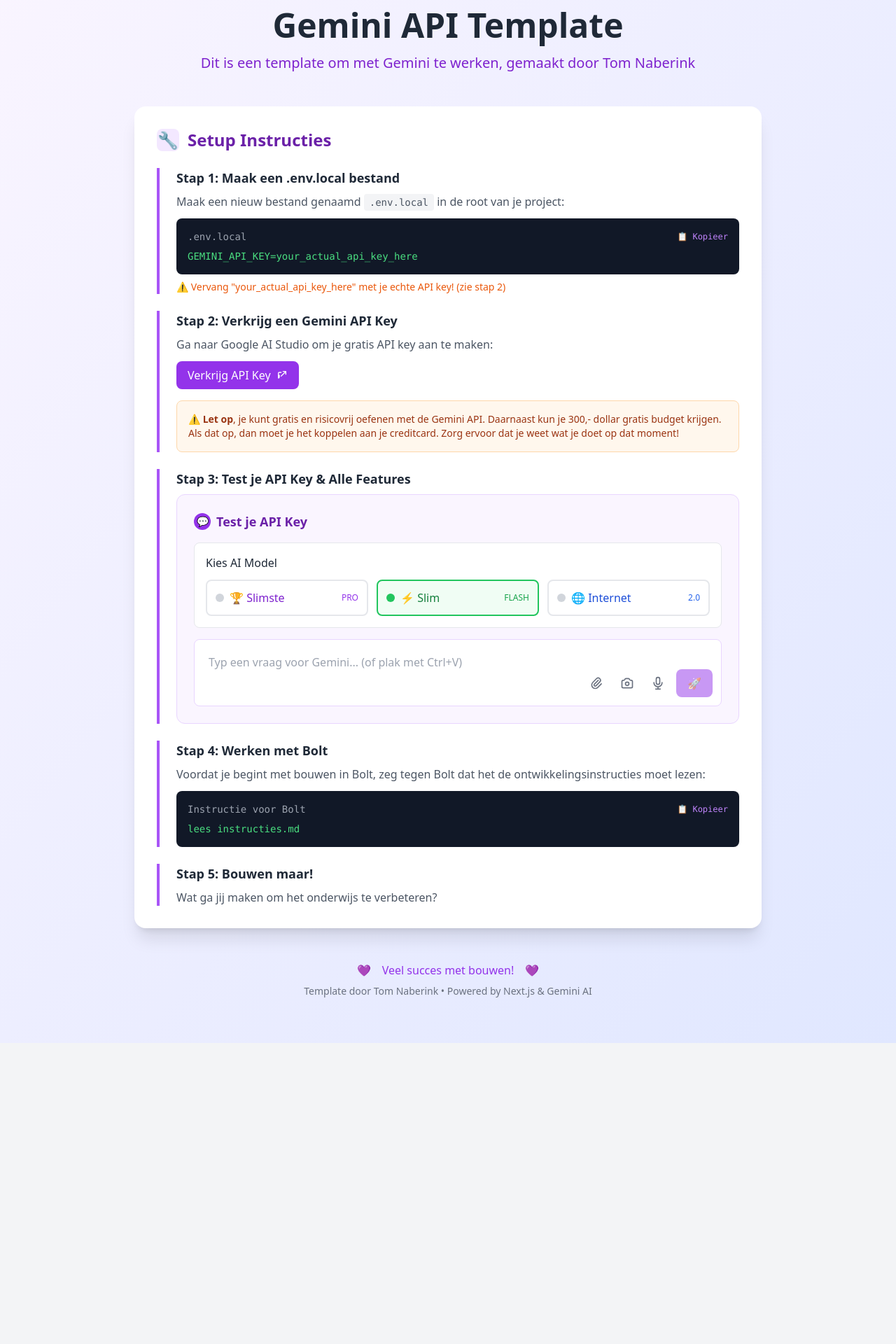
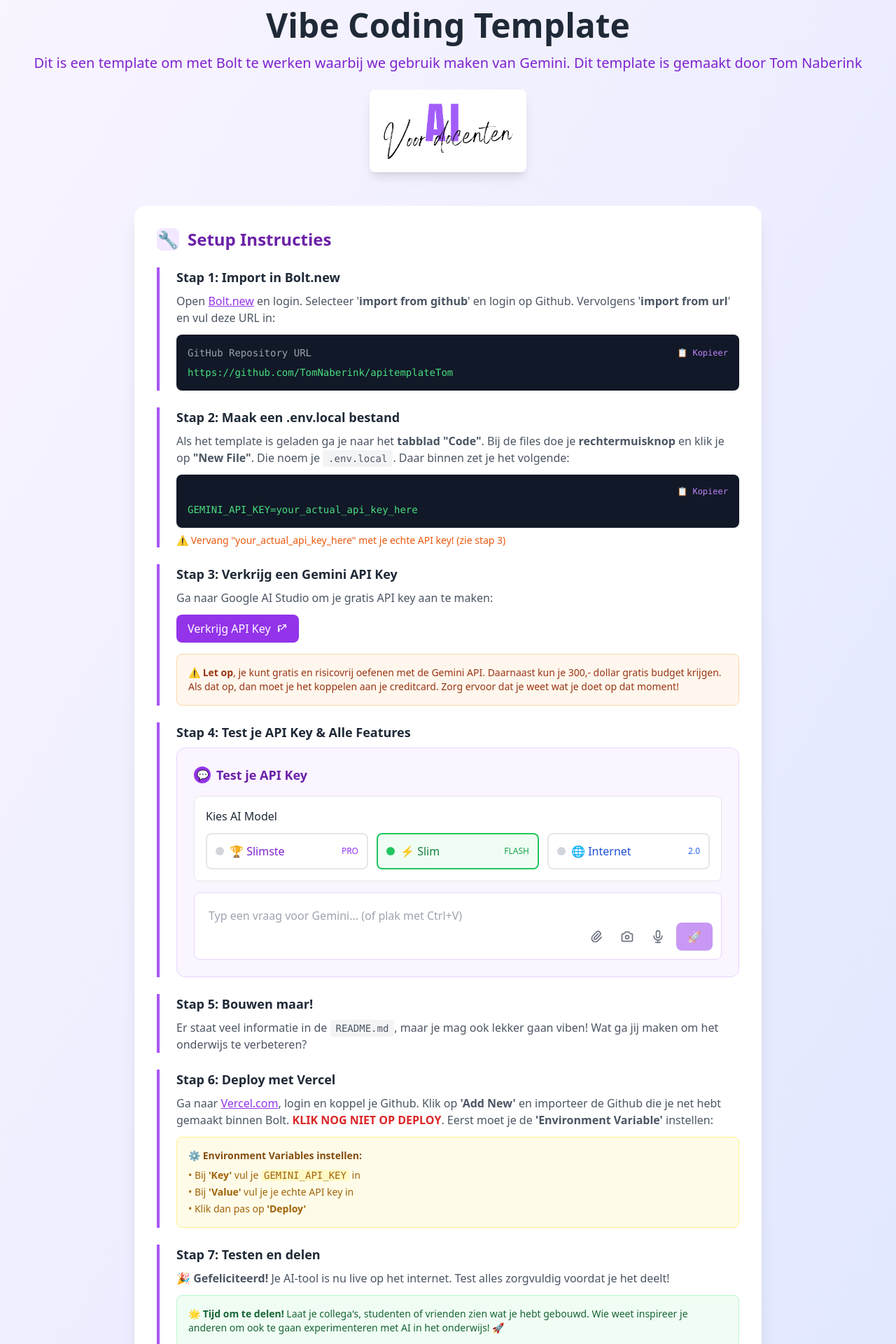
Before and after one commit to freddyvangeel/EducationTemplate, a Next.js app: page / in a window 1280 px wide. Shown: the part 140-2060 px from the top of the page at 70% size. Before the commit the page ends 1630 px from the top, so only its background shows below. Built offline with nearby package versions, Linux system fonts and the light colour scheme.

Commit message:
Update naar Vibe Coding Template met Bolt.new workflow

```diff
--- a/src/app/page.tsx
+++ b/src/app/page.tsx
@@ -1,5 +1,6 @@
 import TestChatBot from '@/components/TestChatBot'
 import CopyButton from '@/components/CopyButton'
+import Image from 'next/image'
 
 export default function Home() {
   return (
@@ -14,12 +15,25 @@
           </div>
 
           <h1 className="text-5xl font-bold text-gray-800 mb-4">
-            Gemini API Template
+            Vibe Coding Template
           </h1>
 
-          <p className="text-xl text-purple-700 font-medium">
-            Dit is een template om met Gemini te werken, gemaakt door Tom Naberink
+          <p className="text-xl text-purple-700 font-medium mb-6">
+            Dit is een template om met Bolt te werken waarbij we gebruik maken van Gemini. Dit template is gemaakt door Tom Naberink
           </p>
+
+          {/* AI voor Docenten Logo */}
+          <div className="flex justify-center mb-8">
+            <div className="bg-white rounded-lg shadow-lg p-4">
+              <Image
+                src="/images/ai-voor-docenten-logo.png"
+                alt="AI voor Docenten Logo"
+                width={192}
+                height={96}
+                className="rounded-lg"
+              />
+            </div>
+          </div>
         </div>
 
         {/* Main Content */}
@@ -36,17 +50,37 @@
 
             <div className="space-y-6">
 
-              {/* Step 1 - Create .env.local */}
+              {/* Step 1 - Import from GitHub in Bolt */}
               <div className="border-l-4 border-purple-500 pl-6">
                 <h3 className="text-lg font-semibold text-gray-800 mb-2">
-                  Stap 1: Maak een .env.local bestand
+                  Stap 1: Import in Bolt.new
                 </h3>
                 <p className="text-gray-600 mb-3">
-                  Maak een nieuw bestand genaamd <code className="bg-gray-100 px-2 py-1 rounded text-sm">.env.local</code> in de root van je project:
+                  Open <a href="https://bolt.new" target="_blank" className="text-purple-600 hover:text-purple-800 underline">Bolt.new</a> en login. Selecteer '<strong>import from github</strong>' en login op Github. Vervolgens '<strong>import from url</strong>' en vul deze URL in:
                 </p>
                 <div className="bg-gray-900 text-green-400 p-4 rounded-lg font-mono text-sm">
                   <div className="flex items-center justify-between mb-2">
-                    <span className="text-gray-400">.env.local</span>
+                    <span className="text-gray-400">GitHub Repository URL</span>
+                    <CopyButton
+                      text="https://github.com/TomNaberink/apitemplateTom"
+                      className="text-purple-400 hover:text-purple-300 text-xs transition-colors"
+                      title="Kopieer GitHub URL"
+                    />
+                  </div>
+                  <code>https://github.com/TomNaberink/apitemplateTom</code>
+                </div>
+              </div>
+
+              {/* Step 2 - Create .env.local */}
+              <div className="border-l-4 border-purple-500 pl-6">
+                <h3 className="text-lg font-semibold text-gray-800 mb-2">
+                  Stap 2: Maak een .env.local bestand
+                </h3>
+                <p className="text-gray-600 mb-3">
+                  Als het template is geladen ga je naar het <strong>tabblad "Code"</strong>. Bij de files doe je <strong>rechtermuisknop</strong> en klik je op <strong>"New File"</strong>. Die noem je <code className="bg-gray-100 px-2 py-1 rounded text-sm">.env.local</code>. Daar binnen zet je het volgende:
+                </p>
+                <div className="bg-gray-900 text-green-400 p-4 rounded-lg font-mono text-sm">
+                  <div className="flex items-center justify-end mb-2">
                     <CopyButton
                       text="GEMINI_API_KEY=your_actual_api_key_here"
                       className="text-purple-400 hover:text-purple-300 text-xs transition-colors"
@@ -56,14 +90,14 @@
                   <code>GEMINI_API_KEY=your_actual_api_key_here</code>
                 </div>
                 <p className="text-orange-600 text-sm mt-2 font-medium">
-                  ⚠️ Vervang "your_actual_api_key_here" met je echte API key! (zie stap 2)
+                  ⚠️ Vervang "your_actual_api_key_here" met je echte API key! (zie stap 3)
                 </p>
               </div>
 
-              {/* Step 2 - Get API Key */}
+              {/* Step 3 - Get API Key */}
               <div className="border-l-4 border-purple-500 pl-6">
                 <h3 className="text-lg font-semibold text-gray-800 mb-2">
-                  Stap 2: Verkrijg een Gemini API Key
+                  Stap 3: Verkrijg een Gemini API Key
                 </h3>
                 <p className="text-gray-600 mb-3">
                   Ga naar Google AI Studio om je gratis API key aan te maken:
@@ -86,33 +120,12 @@
                 </div>
               </div>
 
-              {/* Step 3 - Enhanced Test Step */}
+              {/* Step 4 - Enhanced Test Step */}
               <div className="border-l-4 border-purple-500 pl-6">
                 <h3 className="text-lg font-semibold text-gray-800 mb-2">
-                  Stap 3: Test je API Key & Alle Features
+                  Stap 4: Test je API Key & Alle Features
                 </h3>
                 <TestChatBot />
-              </div>
-
-              {/* Step 4 - Bolt Instructions */}
-              <div className="border-l-4 border-purple-500 pl-6">
-                <h3 className="text-lg font-semibold text-gray-800 mb-2">
-                  Stap 4: Werken met Bolt
-                </h3>
-                <p className="text-gray-600 mb-3">
-                  Voordat je begint met bouwen in Bolt, zeg tegen Bolt dat het de ontwikkelingsinstructies moet lezen:
-                </p>
-                <div className="bg-gray-900 text-green-400 p-4 rounded-lg font-mono text-sm">
-                  <div className="flex items-center justify-between mb-2">
-                    <span className="text-gray-400">Instructie voor Bolt</span>
-                    <CopyButton
-                      text="lees instructies.md"
-                      className="text-purple-400 hover:text-purple-300 text-xs transition-colors"
-                      title="Kopieer instructie"
-                    />
-                  </div>
-                  <code>lees instructies.md</code>
-                </div>
               </div>
 
               {/* Step 5 - Build Step */}
@@ -121,8 +134,43 @@
                   Stap 5: Bouwen maar!
                 </h3>
                 <p className="text-gray-600">
-                  Wat ga jij maken om het onderwijs te verbeteren?
+                  Er staat veel informatie in de <code className="bg-gray-100 px-2 py-1 rounded text-sm">README.md</code>, maar je mag ook lekker gaan viben! Wat ga jij maken om het onderwijs te verbeteren?
                 </p>
+              </div>
+
+              {/* Step 6 - Deploy with Vercel */}
+              <div className="border-l-4 border-purple-500 pl-6">
+                <h3 className="text-lg font-semibold text-gray-800 mb-2">
+                  Stap 6: Deploy met Vercel
+                </h3>
+                <p className="text-gray-600 mb-3">
+                  Ga naar <a href="https://vercel.com" target="_blank" className="text-purple-600 hover:text-purple-800 underline">Vercel.com</a>, login en koppel je Github. Klik op <strong>'Add New'</strong> en importeer de Github die je net hebt gemaakt binnen Bolt. <strong className="text-red-600">KLIK NOG NIET OP DEPLOY</strong>. Eerst moet je de <strong>'Environment Variable'</strong> instellen:
+                </p>
+                <div className="bg-yellow-50 border border-yellow-200 rounded-lg p-4 mb-3">
+                  <p className="text-yellow-800 text-sm mb-2">
+                    ⚙️ <strong>Environment Variables instellen:</strong>
+                  </p>
+                  <ul className="text-yellow-700 text-sm space-y-1">
+                    <li>• Bij <strong>'Key'</strong> vul je <code className="bg-yellow-100 px-1 rounded">GEMINI_API_KEY</code> in</li>
+                    <li>• Bij <strong>'Value'</strong> vul je je echte API key in</li>
+                    <li>• Klik dan pas op <strong>'Deploy'</strong></li>
+                  </ul>
+                </div>
+              </div>
+
+              {/* Step 7 - Test and Share */}
+              <div className="border-l-4 border-purple-500 pl-6">
+                <h3 className="text-lg font-semibold text-gray-800 mb-2">
+                  Stap 7: Testen en delen
+                </h3>
+                <p className="text-gray-600 mb-3">
+                  🎉 <strong>Gefeliciteerd!</strong> Je AI-tool is nu live op het internet. Test alles zorgvuldig voordat je het deelt!
+                </p>
+                <div className="bg-green-50 border border-green-200 rounded-lg p-4">
+                  <p className="text-green-800 text-sm">
+                    🌟 <strong>Tijd om te delen!</strong> Laat je collega's, studenten of vrienden zien wat je hebt gebouwd. Wie weet inspireer je anderen om ook te gaan experimenteren met AI in het onderwijs! 🚀
+                  </p>
+                </div>
               </div>
             </div>
           </div>
@@ -135,7 +183,7 @@
               <span>💜</span>
             </div>
             <p className="text-gray-500 text-sm mt-2">
-              Template door Tom Naberink • Powered by Next.js & Gemini AI
+              Vibe Coding Template door Tom Naberink • Powered by Bolt, Next.js & Gemini AI
             </p>
           </div>
         </div>
```
Also changed, not shown: public/images/ai-voor-docenten-logo.png (added).
